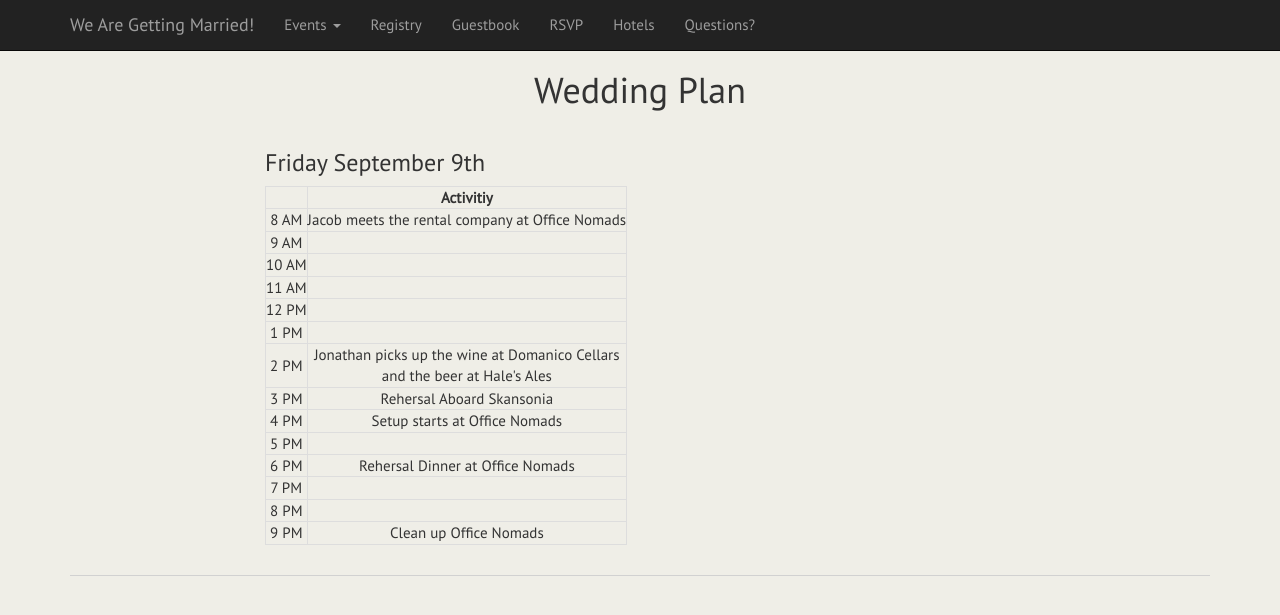
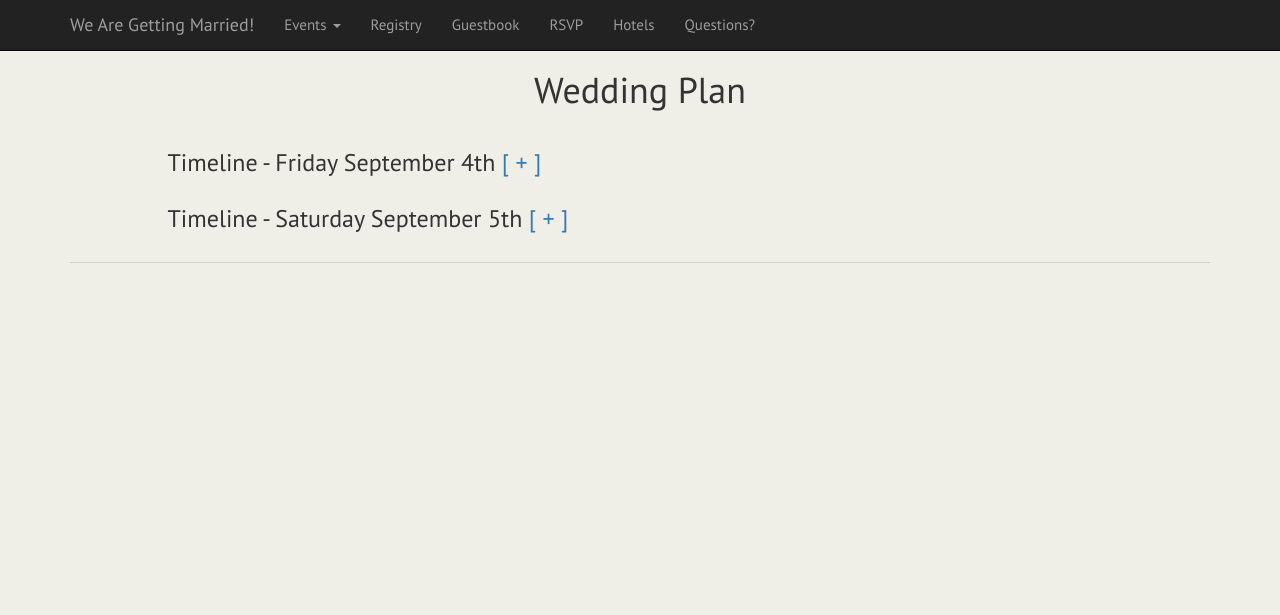
Before and after one commit to jsayles/wedding, a Django app: page /plan/ in a window 1280 px wide. Shown: the top 615 px of the page. Run offline with Django 3.2, Linux system fonts and the light colour scheme; some libraries are stand-ins or nearby versions.

Commit message:
more timeline and collapsable menus

```diff
--- a/wedding/templates/base.html
+++ b/wedding/templates/base.html
@@ -34,6 +34,9 @@
 		<style>
 		{% block style %}{% endblock %}
 		</style>
+
+		{% block sub-head %}
+		{% endblock %}
 	</head>
 
 	<body>{% block body %}
--- a/wedding/templates/wedding_plan.html
+++ b/wedding/templates/wedding_plan.html
@@ -4,15 +4,36 @@
 {% block title %}Wedding Plan{% endblock %}
 {% block cityscape %}<!-- No Cityscape -->{% endblock %}
 
+{% block sub-head %}
+<script>
+function toggle(detail_selector){
+	if($(detail_selector).is(':hidden')) {
+		$(detail_selector).show();
+		$(detail_selector + '_toggle').html('[ - ]');
+	} else {
+		$(detail_selector).hide();
+		$(detail_selector + '_toggle').html('[ + ]');
+	}
+}
+
+function initPage(){
+	toggle("#fri_timeline")
+	toggle("#sat_timeline")
+}
+$(document).ready(function() { initPage(); });
+</script>
+{% endblock %}
+
 {% block content %}
 <div class="row">
-	<div class="col-sm-8 col-sm-offset-2">
-		<h3 class="text-left">Friday September 9th</h3>
-		<table class="table-bordered table-hover table-responsive">
-			<tr>
-				<th></th>
-				<th class="text-center">Activitiy</th>
-			</tr>
+	<div class="col-sm-11 col-sm-offset-1">
+		<h3 class="text-left">
+			Timeline - Friday September 4th
+			<a id="fri_timeline_toggle" href="." onclick="toggle('#fri_timeline'); return false;"></a>
+		</h3>
+	</div>
+	<div class="col-sm-10 col-sm-offset-2" id="fri_timeline">
+		<table class="table-bordered">
 			<tr>
 				<td>8 AM</td>
 				<td>
@@ -81,9 +102,87 @@
 				<td>Clean up Office Nomads</td>
 			</tr>
 		</table>
-
-		<p class="text-left">
-		</p>
+	</div>
+	<div class="col-sm-11 col-sm-offset-1">
+		<h3 class="text-left">
+			Timeline - Saturday September 5th
+			<a id="sat_timeline_toggle" href="." onclick="toggle('#sat_timeline'); return false;"></a>
+		</h3>
+	</div>
+	<div class="col-sm-10 col-sm-offset-2" id="sat_timeline">
+		<table class="table-bordered">
+			<tr>
+				<td>8 AM</td>
+				<td>
+				</td>
+			</tr>
+			<tr>
+				<td>9 AM</td>
+				<td></td>
+			</tr>
+			<tr>
+				<td>10 AM</td>
+				<td>
+					Katie gets her hair done
+				</td>
+			</tr>
+			<tr>
+				<td>11 AM</td>
+				<td>
+					Setup on the Skansonia
+				</td>
+			</tr>
+			<tr>
+				<td>12 PM</td>
+				<td>Guests arrive</td>
+			</tr>
+			<tr>
+				<td>12:30 PM</td>
+				<td>Ceremony Starts</td>
+			</tr>
+			<tr>
+				<td>1 PM</td>
+				<td></td>
+			</tr>
+			<tr>
+				<td>2 PM</td>
+				<td>
+				</td>
+			</tr>
+			<tr>
+				<td>3 PM</td>
+				<td>
+				</td>
+			</tr>
+			<tr>
+				<td>4 PM</td>
+				<td>
+					Band stops.  Everyone go home
+				</td>
+			</tr>
+			<tr>
+				<td>5 PM</td>
+				<td></td>
+			</tr>
+			<tr>
+				<td>6 PM</td>
+				<td>
+					Reconvene at Katie and Jacob's house
+				</td>
+			</tr>
+			<tr>
+				<td>7 PM</td>
+				<td></td>
+			</tr>
+			<tr>
+				<td>8 PM</td>
+				<td></td>
+			</tr>
+			<tr>
+				<td>9 PM</td>
+				<td></td>
+			</tr>
+		</table>
 	</div>
 </div>
 {% endblock %}
```
